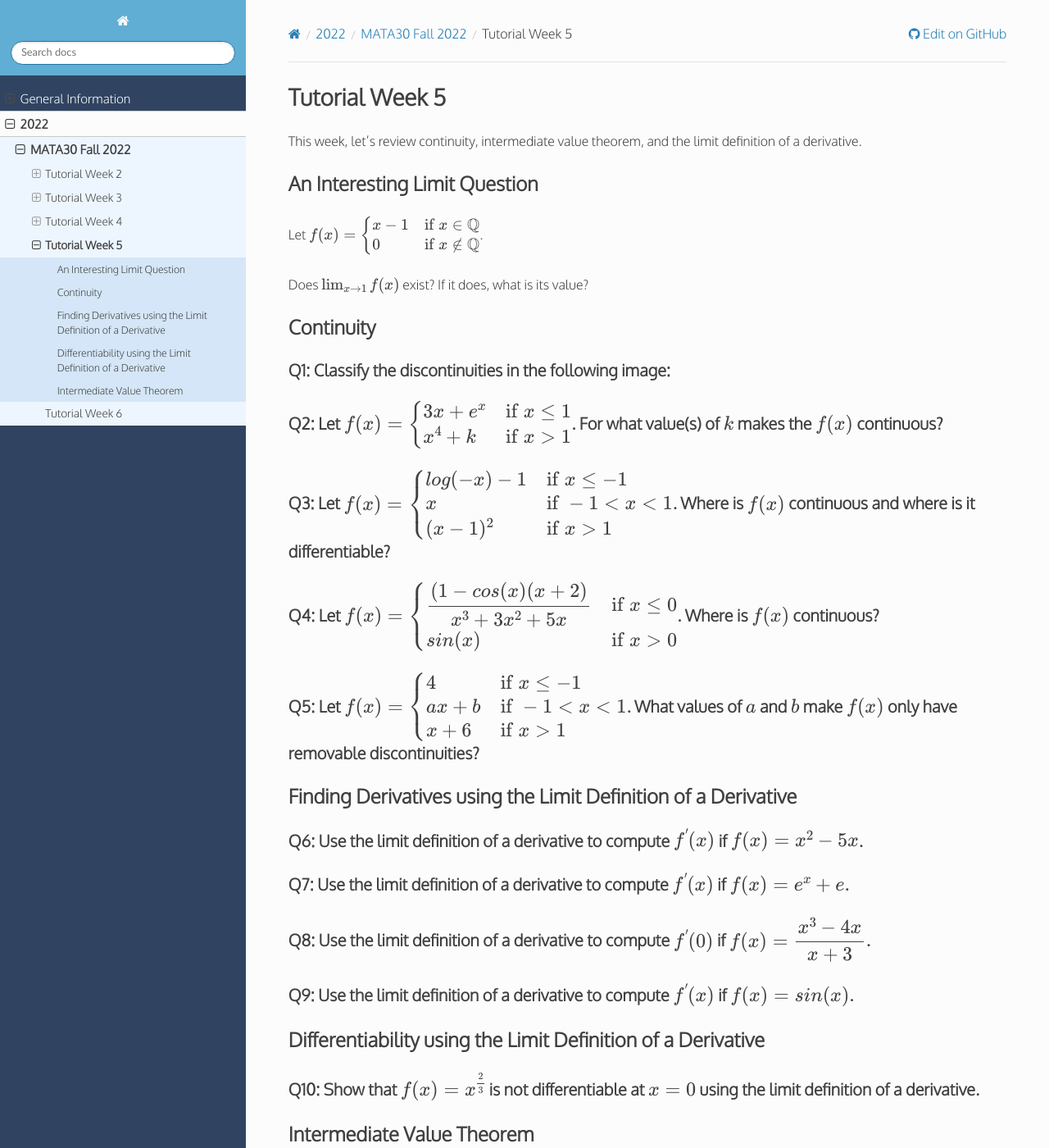
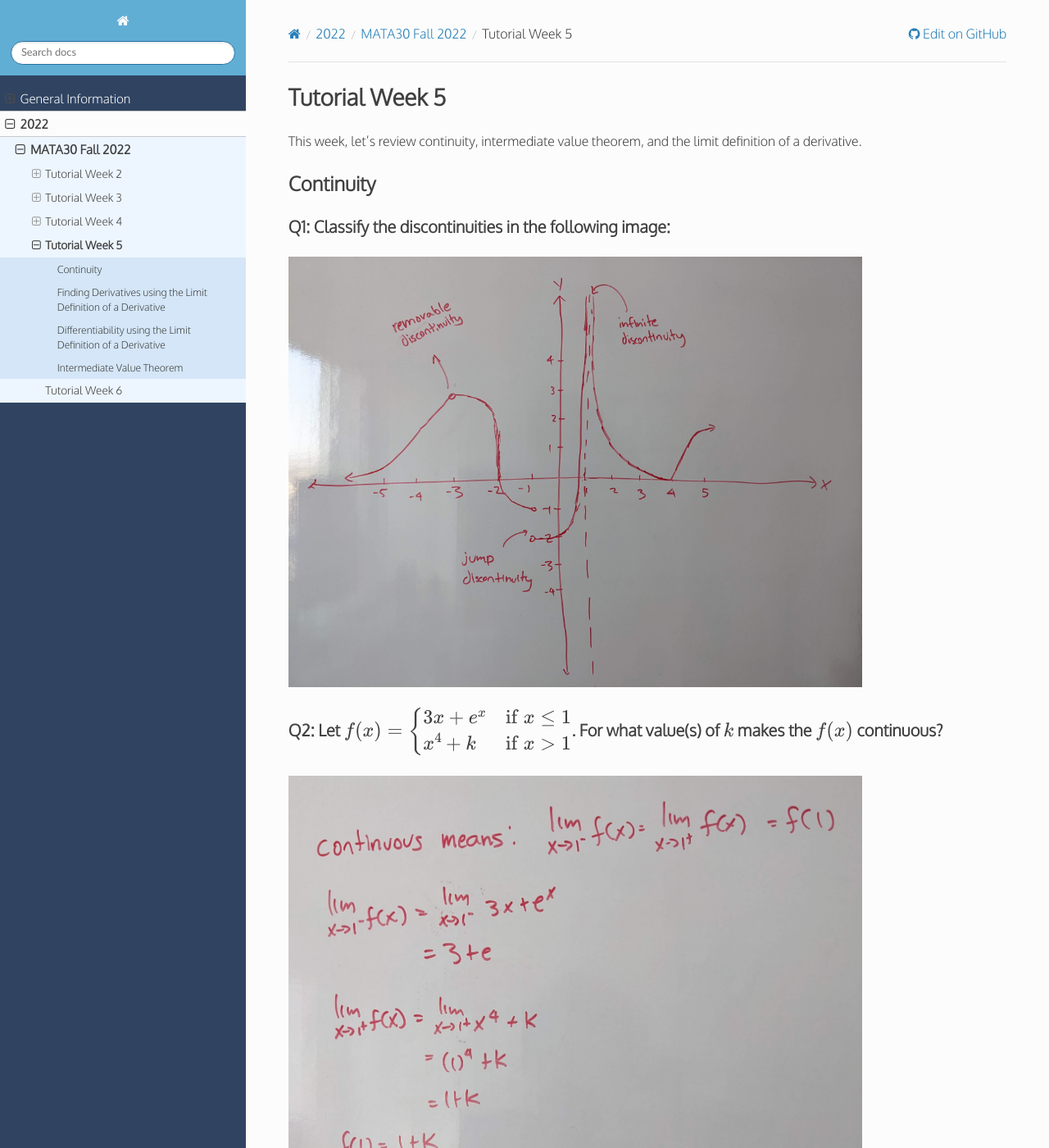
Before and after one commit to hpnrep6/t, a Sphinx documentation site: the page built from source/2022/mata30_fall/tutorial5.rst, in a window 1280 px wide and 1400 px high. Shown: the whole window at 82% size. Built offline with Sphinx 7.4.7 and the Read the Docs theme 2.0.0, drawn with Linux system fonts in a browser that asks for light colours; some of the changed text lies outside the part shown.

Commit message:
Tutorial 5

```diff
--- a/source/2022/mata30_fall/tutorial5.rst
+++ b/source/2022/mata30_fall/tutorial5.rst
@@ -17,30 +17,41 @@
 
 This week, let's review continuity, intermediate value theorem, and the limit definition of a derivative.
 
-An Interesting Limit Question
------------------------------
-
-Let :math:`f(x) = \begin{cases} x - 1 & \text{if } x \in \mathbb{Q} \\ 0 & \text{if } x \notin \mathbb{Q} \end{cases}`.
-
-Does :math:`\lim_{x \to 1} f(x)` exist? If it does, what is its value?
-
 Continuity
 ----------
 
 Q1: Classify the discontinuities in the following image:
 ~~~~~~~~~~~~~~~~~~~~~~~~~~~~~~~~~~~~~~~~~~~~~~~~~~~~~~~~
 
+.. image:: ./images/t5/1.jpg
+   :width: 700
+
 Q2: Let :math:`f(x) = \begin{cases} 3x + e^x & \text{if } x \leq 1 \\ x^4 + k & \text{if } x \gt 1\end{cases}`. For what value(s) of :math:`k` makes the :math:`f(x)` continuous?
 ~~~~~~~~~~~~~~~~~~~~~~~~~~~~~~~~~~~~~~~~~~~~~~~~~~~~~~~~~~~~~~~~~~~~~~~~~~~~~~~~~~~~~~~~~~~~~~~~~~~~~~~~~~~~~~~~~~~~~~~~~~~~~~~~~~~~~~~~~~~~~~~~~~~~~~~~~~~~~~~~~~~~~~~~~~~~~~~~~
 
-Q3: Let :math:`f(x) = \begin{cases} log(-x) - 1& \text{if } x \leq -1 \\ x & \text{if } -1 \lt x \lt 1 \\ (x - 1)^2 & \text{if } x \gt 1 \end{cases}`. Where is :math:`f(x)` continuous and where is it differentiable?
+.. image:: ./images/t5/2.jpg
+   :width: 700
+
+Q3: Let :math:`f(x) = \begin{cases} log(-x) - 1& \text{if } x \leq -1 \\ x & \text{if } -1 \lt x \lt 1 \\ (x - 2)^2 & \text{if } x \gt 1 \end{cases}`. Where is :math:`f(x)` continuous and where is it differentiable?
 ~~~~~~~~~~~~~~~~~~~~~~~~~~~~~~~~~~~~~~~~~~~~~~~~~~~~~~~~~~~~~~~~~~~~~~~~~~~~~~~~~~~~~~~~~~~~~~~~~~~~~~~~~~~~~~~~~~~~~~~~~~~~~~~~~~~~~~~~~~~~~~~~~~~~~~~~~~~~~~~~~~~~~~~~~~~~~~~~~~~~~~~~~~~~~~~~~~~~~~~~~~~~~~~~~~~~~~~
 
-Q4: Let :math:`f(x) = \begin{cases} \dfrac{(1 - cos(x)(x + 2)}{x^3 + 3x^2 + 5x} & \text{if } x \le 0 \\ sin(x) & \text{if } x \gt 0 \end{cases}`. Where is :math:`f(x)` continuous?
-~~~~~~~~~~~~~~~~~~~~~~~~~~~~~~~~~~~~~~~~~~~~~~~~~~~~~~~~~~~~~~~~~~~~~~~~~~~~~~~~~~~~~~~~~~~~~~~~~~~~~~~~~~~~~~~~~~~~~~~~~~~~~~~~~~~~~~~~~~~~~~~~~~~~~~~~~~~~~~~~~~~~~~~~~~~~~~~~~
+.. image:: ./images/t5/3_0.jpg
+   :width: 700
 
-Q5: Let :math:`f(x) = \begin{cases} 4 & \text{if } x \le -1 \\ ax + b & \text{if } -1 \lt x \lt 1 \\ x + 6 & \text{if } x \gt 1 \end{cases}`. What values of :math:`a` and :math:`b` make :math:`f(x)` only have removable discontinuities?
-~~~~~~~~~~~~~~~~~~~~~~~~~~~~~~~~~~~~~~~~~~~~~~~~~~~~~~~~~~~~~~~~~~~~~~~~~~~~~~~~~~~~~~~~~~~~~~~~~~~~~~~~~~~~~~~~~~~~~~~~~~~~~~~~~~~~~~~~~~~~~~~~~~~~~~~~~~~~~~~~~~~~~~~~~~~~~~~~~~~~~~~~~~~~~~~~~~~~~~~~~~~~~~~~~~~~~~~~~~~~~~~~~~~~~~~~~~~
+.. image:: ./images/t5/3_1.jpg
+   :width: 700
+
+Q4: Let :math:`f(x) = \begin{cases} \dfrac{(1 - cos(x))(x + 2)}{x^3 + 3x^2 + 5x} & \text{if } x \lt 0 \\ sin(x) & \text{if } x \ge 0 \end{cases}`. Where is :math:`f(x)` continuous? Classify the discontinuities.
+~~~~~~~~~~~~~~~~~~~~~~~~~~~~~~~~~~~~~~~~~~~~~~~~~~~~~~~~~~~~~~~~~~~~~~~~~~~~~~~~~~~~~~~~~~~~~~~~~~~~~~~~~~~~~~~~~~~~~~~~~~~~~~~~~~~~~~~~~~~~~~~~~~~~~~~~~~~~~~~~~~~~~~~~~~~~~~~~~~~~~~~~~~~~~~~~~~~~~~~~~~~~~~~~~~
+
+.. image:: ./images/t5/4.jpg
+   :width: 700
+
+Q5: Let :math:`f(x) = \begin{cases} 4 & \text{if } x \lt -1 \\ ax + b & \text{if } -1 \lt x \lt 1 \\ x + 6 & \text{if } x \gt 1 \end{cases}`. What values of :math:`a` and :math:`b` makes :math:`f(x)` have 2 removable discontinuities?
+~~~~~~~~~~~~~~~~~~~~~~~~~~~~~~~~~~~~~~~~~~~~~~~~~~~~~~~~~~~~~~~~~~~~~~~~~~~~~~~~~~~~~~~~~~~~~~~~~~~~~~~~~~~~~~~~~~~~~~~~~~~~~~~~~~~~~~~~~~~~~~~~~~~~~~~~~~~~~~~~~~~~~~~~~~~~~~~~~~~~~~~~~~~~~~~~~~~~~~~~~~~~~~~~~~~~~~~~~~~~~~~~~~~~~~~~~
+
+.. image:: ./images/t5/5.jpg
+   :width: 700
 
 Finding Derivatives using the Limit Definition of a Derivative
 --------------------------------------------------------------
@@ -48,26 +59,41 @@
 Q6: Use the limit definition of a derivative to compute :math:`f^{'}(x)` if :math:`f(x) = x^2 - 5x`.
 ~~~~~~~~~~~~~~~~~~~~~~~~~~~~~~~~~~~~~~~~~~~~~~~~~~~~~~~~~~~~~~~~~~~~~~~~~~~~~~~~~~~~~~~~~~~~~~~~~~~~
 
-Q7: Use the limit definition of a derivative to compute :math:`f^{'}(x)` if :math:`f(x) = e^x + e`.
-~~~~~~~~~~~~~~~~~~~~~~~~~~~~~~~~~~~~~~~~~~~~~~~~~~~~~~~~~~~~~~~~~~~~~~~~~~~~~~~~~~~~~~~~~~~~~~~~~~~
+.. image:: ./images/t5/6.jpg
+   :width: 700
 
-Q8: Use the limit definition of a derivative to compute :math:`f^{'}(0)` if :math:`f(x) = \dfrac{x^3 - 4x}{x + 3}`.
+Q7: Use the limit definition of a derivative to compute :math:`f^{'}(0)` if :math:`f(x) = \dfrac{x^3 - 4x}{x + 3}`.
 ~~~~~~~~~~~~~~~~~~~~~~~~~~~~~~~~~~~~~~~~~~~~~~~~~~~~~~~~~~~~~~~~~~~~~~~~~~~~~~~~~~~~~~~~~~~~~~~~~~~~~~~~~~~~~~~~~~~
 
-Q9: Use the limit definition of a derivative to compute :math:`f^{'}(x)` if :math:`f(x) = sin(x)`.
-~~~~~~~~~~~~~~~~~~~~~~~~~~~~~~~~~~~~~~~~~~~~~~~~~~~~~~~~~~~~~~~~~~~~~~~~~~~~~~~~~~~~~~~~~~~~~~~~~~~
+.. image:: ./images/t5/7.jpg
+   :width: 700
+
+Q8: Use the limit definition of a derivative to compute :math:`f^{'}(x)` if :math:`f(x) = sin(x)`.
+~~~~~~~~~~~~~~~~~~~~~~~~~~~~~~~~~~~~~~~~~~~~~~~~~~~~~~~~~~~~~~~~~~~~~~~~~~~~~~~~~~~~~~~~~~~~~~~~~~
+
+.. image:: ./images/t5/8.jpg
+   :width: 700
 
 Differentiability using the Limit Definition of a Derivative
 ------------------------------------------------------------
 
-Q10: Show that :math:`f(x) = x^{\tiny \dfrac{2}{3}}` is not differentiable at :math:`x = 0` using the limit definition of a derivative.
-~~~~~~~~~~~~~~~~~~~~~~~~~~~~~~~~~~~~~~~~~~~~~~~~~~~~~~~~~~~~~~~~~~~~~~~~~~~~~~~~~~~~~~~~~~~~~~~~~~~~~~~~~~~~~~~~~~~~~~~~~~~~~~~~~~~~~~~
+Q9: Show that :math:`f(x) = x^{\tiny \dfrac{2}{3}}` is not differentiable at :math:`x = 0` using the limit definition of a derivative.
+~~~~~~~~~~~~~~~~~~~~~~~~~~~~~~~~~~~~~~~~~~~~~~~~~~~~~~~~~~~~~~~~~~~~~~~~~~~~~~~~~~~~~~~~~~~~~~~~~~~~~~~~~~~~~~~~~~~~~~~~~~~~~~~~~~~~~~
+
+.. image:: ./images/t5/9.jpg
+   :width: 700
 
 Intermediate Value Theorem
 --------------------------
 
-Q11: Show that :math:`f(x) = e^{3x} + 4x^3 + 3` has a root in :math:`x \in [-1, 2]`.
+Q10: Show that :math:`f(x) = e^{3x} + 4x^3 + 3` has a root in :math:`x \in [-1, 2]`.
 ~~~~~~~~~~~~~~~~~~~~~~~~~~~~~~~~~~~~~~~~~~~~~~~~~~~~~~~~~~~~~~~~~~~~~~~~~~~~~~~~~~~~
 
-Q12: Show that the line :math:`y = 2` and the function :math:`y = 3(x - 4)(x + 2)(x + 4)` intercept each other on :math:`x \in [1, 5]`.
+.. image:: ./images/t5/10.jpg
+   :width: 700
+
+Q11: Show that the line :math:`y = 2` and the function :math:`y = 3(x - 4)(x + 2)(x - 3)` intercept each other on :math:`x \in [1, 5]`.
 ~~~~~~~~~~~~~~~~~~~~~~~~~~~~~~~~~~~~~~~~~~~~~~~~~~~~~~~~~~~~~~~~~~~~~~~~~~~~~~~~~~~~~~~~~~~~~~~~~~~~~~~~~~~~~~~~~~~~~~~~~~~~~~~~~~~~~~~
+
+.. image:: ./images/t5/11.jpg
+   :width: 700
```
Also changed, not shown: source/2022/mata30_fall/images/t5/1.jpg (added), source/2022/mata30_fall/images/t5/10.jpg (added), source/2022/mata30_fall/images/t5/11.jpg (added), source/2022/mata30_fall/images/t5/2.jpg (added), source/2022/mata30_fall/images/t5/3_0.jpg (added), source/2022/mata30_fall/images/t5/3_1.jpg (added), source/2022/mata30_fall/images/t5/4.jpg (added), source/2022/mata30_fall/images/t5/5.jpg (added), source/2022/mata30_fall/images/t5/6.jpg (added), source/2022/mata30_fall/images/t5/7.jpg (added), source/2022/mata30_fall/images/t5/8.jpg (added), source/2022/mata30_fall/images/t5/9.jpg (added).
